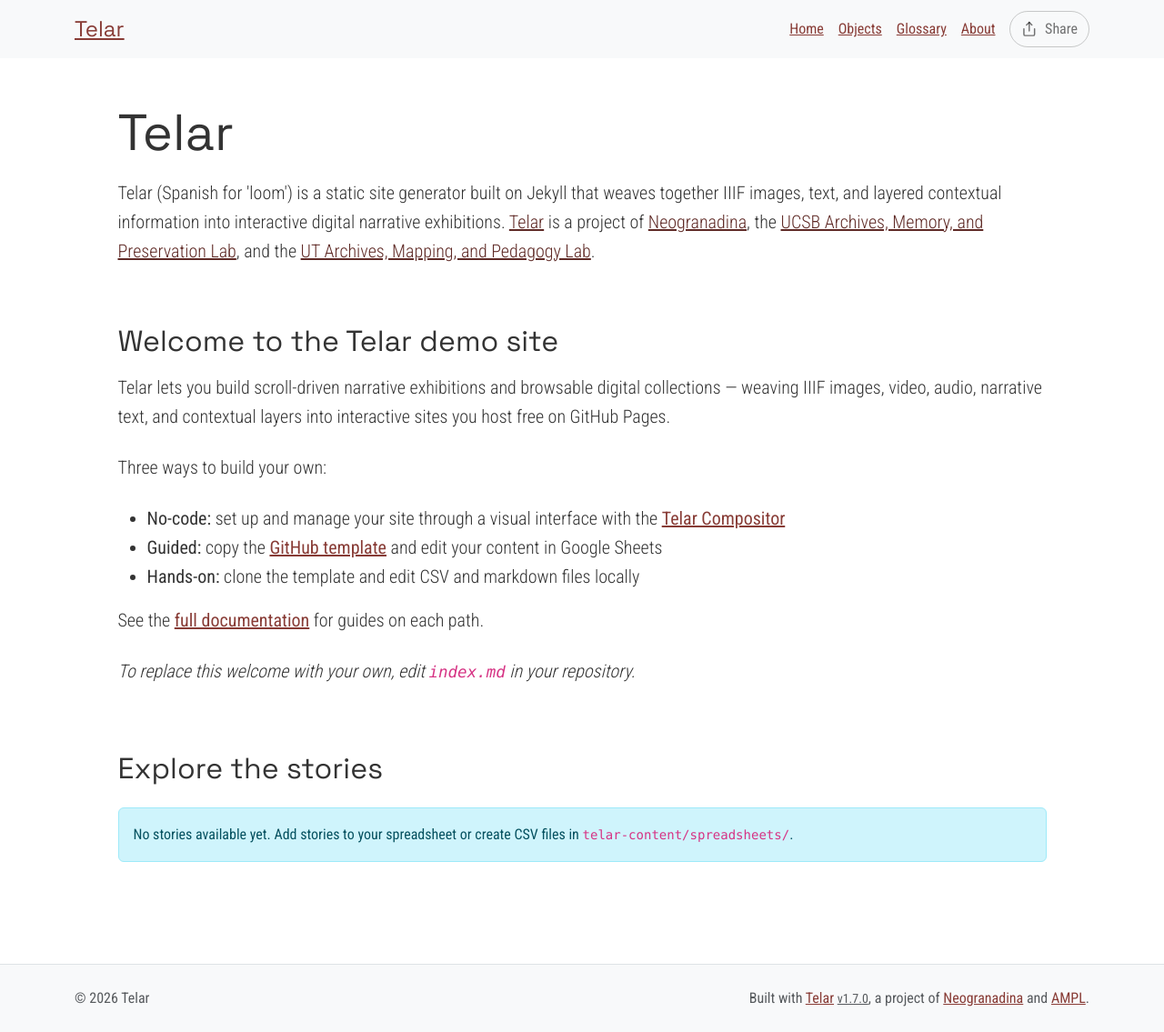
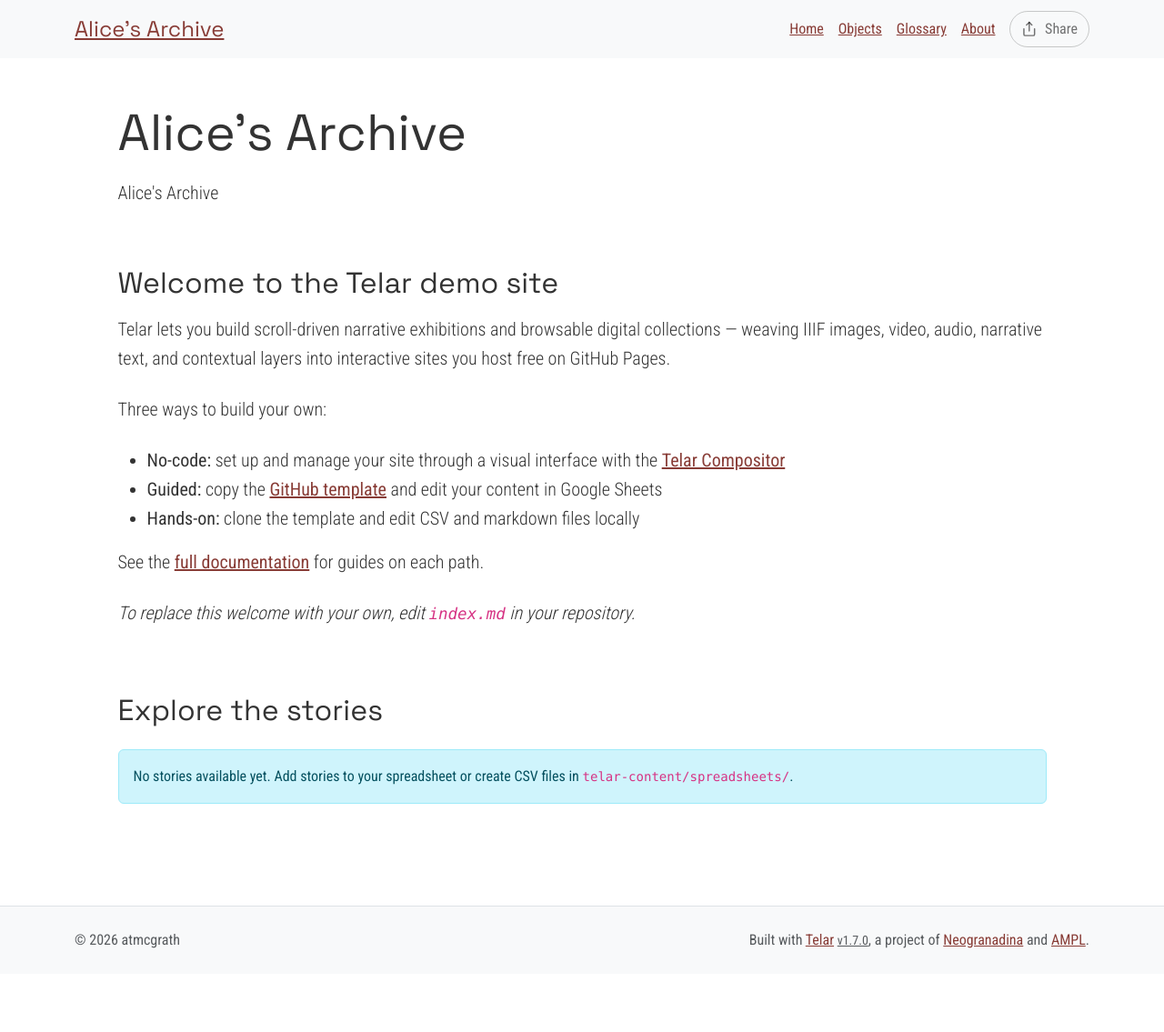
Before and after one commit to atmcgrath/telar-test, a Jekyll site: the page built from index.md, in a window 1280 px wide. Shown: the whole page at 91% size. Built offline with Jekyll 4.4.1, drawn with Linux system fonts in a browser that asks for light colours; after the commit the page ends 1071 px from its top, so only the background shows below that.

Commit message:
Set up site configuration and starter content

```diff
--- a/_config.yml
+++ b/_config.yml
@@ -2,11 +2,11 @@
 # https://telar.org
 
 # Site Settings
-title: "Telar"
-description: "Telar (Spanish for 'loom') is a static site generator built on Jekyll that weaves together IIIF images, text, and layered contextual information into interactive digital narrative exhibitions. <a href='https://github.com/UCSB-AMPLab/telar'>Telar</a> is a project of <a href='https://neogranadina.org'>Neogranadina</a>, the <a href='https://ampl.clair.ucsb.edu/'>UCSB Archives, Memory, and Preservation Lab</a>, and the <a href='https://liberalarts.utexas.edu/history/'>UT Archives, Mapping, and Pedagogy Lab</a>."
-url: "https://ampl.clair.ucsb.edu"
-baseurl: "/telar"
-author: ""
+title: "Alice's Archive"
+description: "Alice's Archive"
+url: "https://atmcgrath.github.io"
+baseurl: "/telar-test"
+author: "atmcgrath"
 email: ""
 telar_theme: "trama" # Options: trama, paisajes, neogranadina, santa-barbara, austin, or custom
 logo: ""
@@ -18,7 +18,7 @@
   show_on_homepage: true # Set to false to hide stories section from homepage (stories still accessible via direct URL)
   show_story_steps: true # Set to false to hide "Step X" overlay in stories
   show_object_credits: true # Set to true to display object credits badge (bottom-left corner, dismissable)
-  include_demo_content: true # Fetch demo stories from content.telar.org. Switch this off to hide demo stories and their content.
+  include_demo_content: false # Fetch demo stories from content.telar.org. Switch this off to hide demo stories and their content.
 
 # Collection Interface Settings
 collection_interface:
@@ -45,7 +45,7 @@
 #    - If using GitHub Pages: GitHub Actions will automatically discover tab GIDs and fetch CSVs
 #    - If running locally: Run `python3 scripts/fetch_google_sheets.py` before building
 google_sheets:
-  enabled: true
+  enabled: false
   published_url: "https://docs.google.com/spreadsheets/d/e/2PACX-1vT9eeRoyQCr1j-1uDaWBm-rgZNXtn9A-mepL0I4dqDTx2-E_6gbVD-8x0DYDVhppiAzrFpd20_9cr3z/pubhtml"
 
 #
--- a/telar-content/spreadsheets/glossary.csv
+++ b/telar-content/spreadsheets/glossary.csv
@@ -2,6 +2,4 @@
 id_término,titulo,definición
 # Make it lower-case and avoid spaces.,# Please provide a title — this is required.,"Panel content: write text here, paste markdown, or the name of an .md file in /components/texts/glossary/ (the .md extension is required)"
 # Escríbelo en minúsculas y sin espacios.,# Incluye un título: este campo es obligatorio.,"Contenido del panel: escribe texto aquí, pega markdown, o indica un archivo archivo .md en /components/texts/glossary/ (la extensión .md es obligatoria)"
-telar,Telar,"Telar (Spanish for 'loom') is a minimal-computing framework that weaves together IIIF images, audio, video, and texts to create layered visual narratives for digital scholarship, public exhibitions, community storytelling, and classroom projects. Learn more at [Telar.org](https://telar.org)
-
-Telar es un marco de computación mínima que entreteje imágenes IIIF, audio, video y textos en narrativas visuales por capas para humanidades digitales, exposiciones públicas, narrativa comunitaria y proyectos en el salón de clase. Aprende más en [Telar.org](https://telar.org)"
+telar,Telar,"Telar (Spanish for 'loom') is a minimal-computing framework that weaves together IIIF images, audio, video, and texts to create layered visual narratives for digital scholarship, public exhibitions, community storytelling, and classroom projects. Learn more at [Telar.org](https://telar.org)"
--- a/telar-content/spreadsheets/plantilla_en_blanco.csv
+++ /dev/null
@@ -1,5 +0,0 @@
-paso,objeto,página,x,y,zoom,inicio_clip,fin_clip,bucle,texto_alt,pregunta,respuesta,boton_capa1,contenido_capa1,boton_capa2,contenido_capa2
-#,id_objeto de la pestaña objetos / objects,para objetos con múltiples páginas,Posición horizontal 0-1 (0.5 = centro),Posición vertical 0-1 (0.5 = centro),1.0 = imagen completa,"Tiempo de inicio para clips de video/audio, ej. ""1:30"" (m:ss) o ""90"" (segundos)",Tiempo de fin para clips de video/audio,sí para repetir el clip (loop),"Describe lo que se ve en esta vista ampliada para lectores de pantalla. Si se deja vacío, se usa la descripción de imagen del objeto.",Encabezado para este paso,Texto breve de 1-2 oraciones,"Texto opcional del botón (predeterminado: ""Saber más"")","Contenido del panel: escribe texto aquí, pega markdown, o indica ruta a archivo .md (ej. tu-historia/archivo.md)","Texto opcional del segundo botón (predeterminado: ""Profundizar más"")","Segundo panel: escribe texto aquí, pega markdown, o indica ruta a archivo .md"
-1,telar-placeholder,,,,,,,,,pregunta,respuesta,,,,
-2,telar-placeholder,,,,,,,,,pregunta,respuesta,,,,
-3,telar-placeholder,,,,,,,,,pregunta,respuesta,,,,
--- a/telar-content/spreadsheets/project.csv
+++ b/telar-content/spreadsheets/project.csv
@@ -3,4 +3,3 @@
 #,# Must match the tab name exactly. Use lowercase letters and hyphens (e.g. allegorical-woman),Story title,Optional subtitle,Optional attribution (supports markdown),"If ""yes"", then users will need the key you set in _config.yml to access this story."
 #,# Debe coincidir con el nombre de la pestaña exactamente. Usa letras minúsculas y guiones (p. ej. mujer-alegorica),Título de la historia,Subtítulo opcional,Atribución opcional (admite markdown),"Si ""sí"", los usuarios deberán utilizar la clave que fijes en _config.yml"
 1,blank_template,replace me with your title,,,FALSE
-2,plantilla_en_blanco,reemplázame con tu título,,,FALSE
```
Also changed, not shown: telar-content/texts/stories/plantilla_en_blanco/ejemplo-panel.md (deleted, +0 -9 lines).
